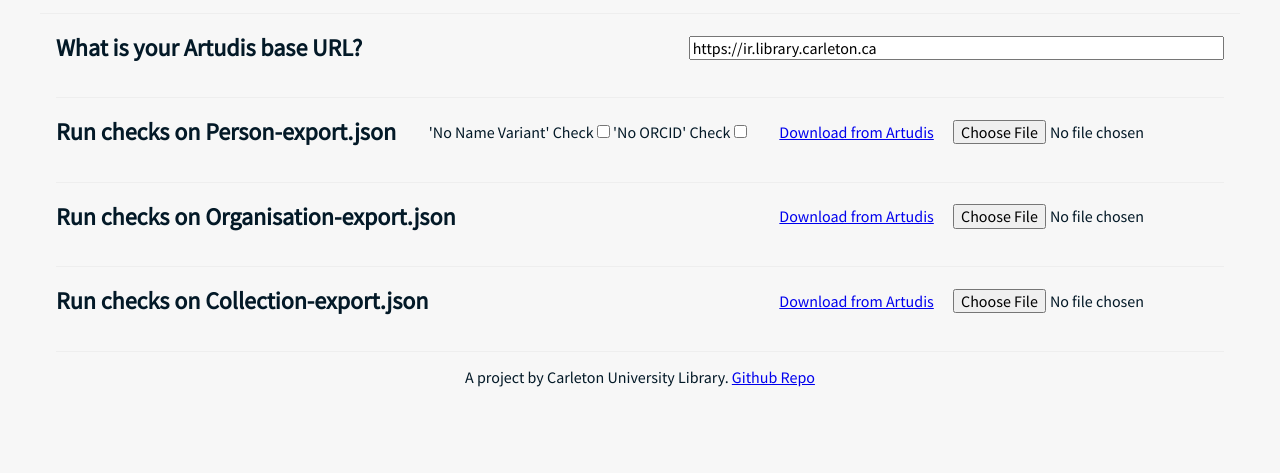
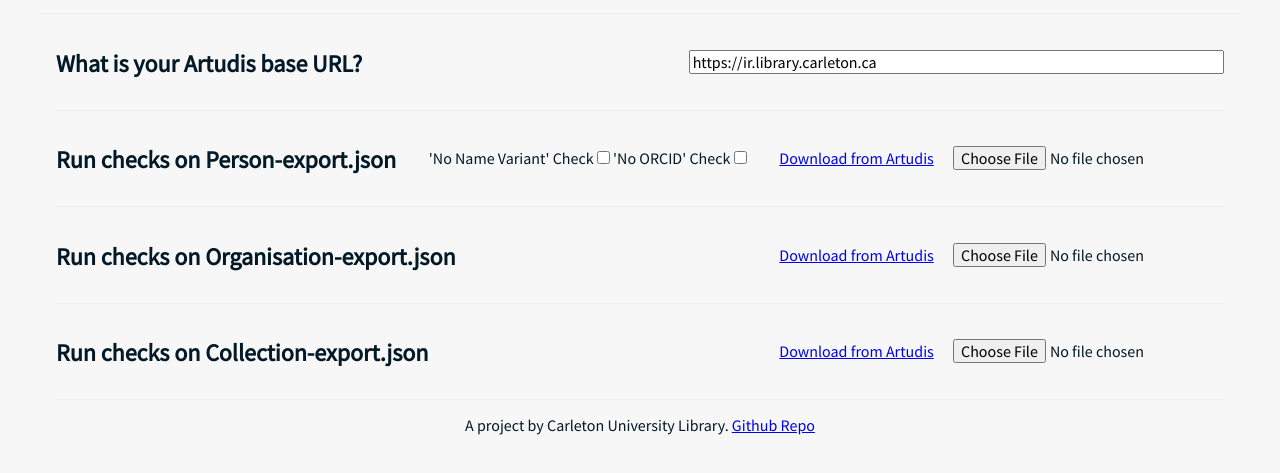
Before and after one commit to artudis-utils/dashboard, a plain HTML site: page index.html in a window 1280 px wide. Shown: the part 147-620 px from the top of the page. Drawn offline with nearby package versions, Linux system fonts and the light colour scheme.

Commit message:
fixed layout

```diff
--- a/index.html
+++ b/index.html
@@ -57,12 +57,17 @@
 			align-items: center;
 			justify-content: space-between;
 			border-bottom: thin solid #eeeeee;
-			padding-bottom: 1rem;
+			padding: 1rem 0px;
 			margin: 0px 1rem;
 		}
 
 		.tool-wrapper h2 {
 			flex: 1 1 auto;
+			margin-bottom: 1rem;
+		}
+
+		.tool-wrapper .download-input-wrapper {
+			margin: 1rem 0px;
 		}
 
 		.tool-wrapper .download-input-wrapper a {
```
